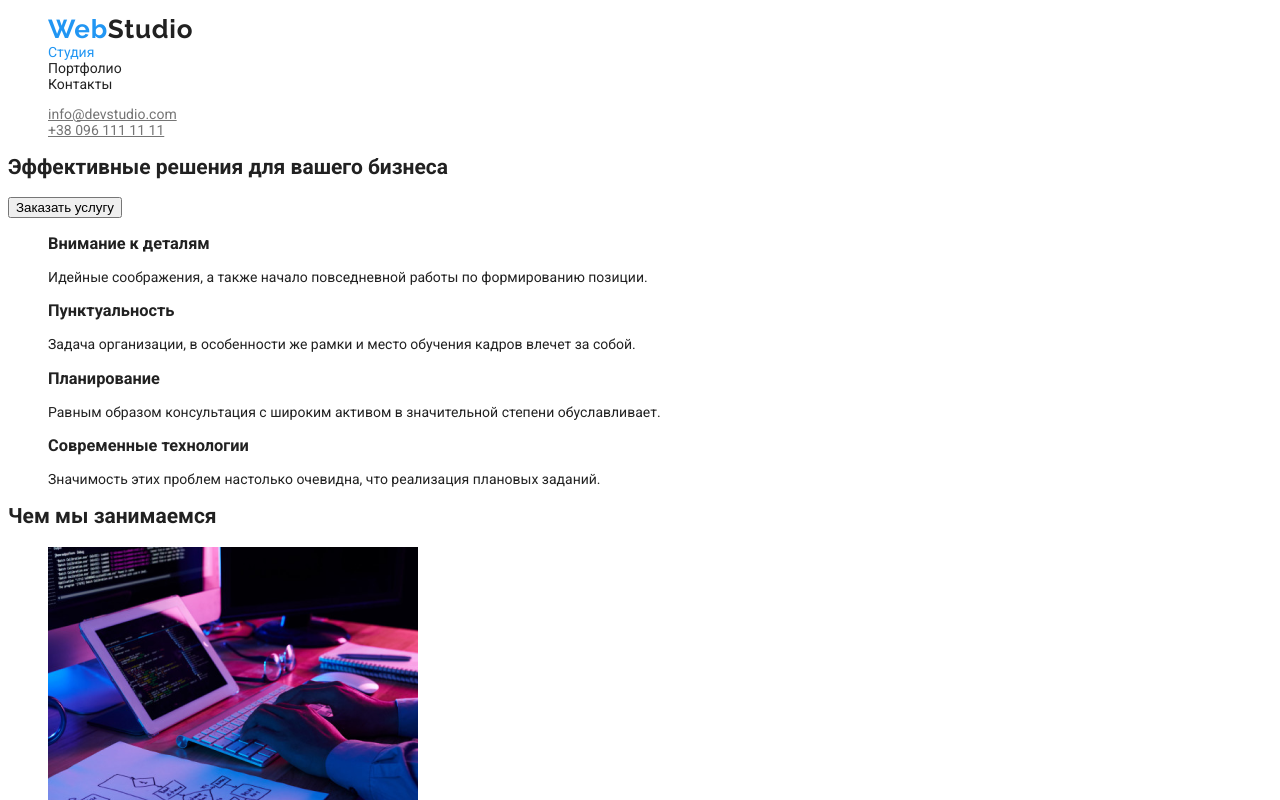
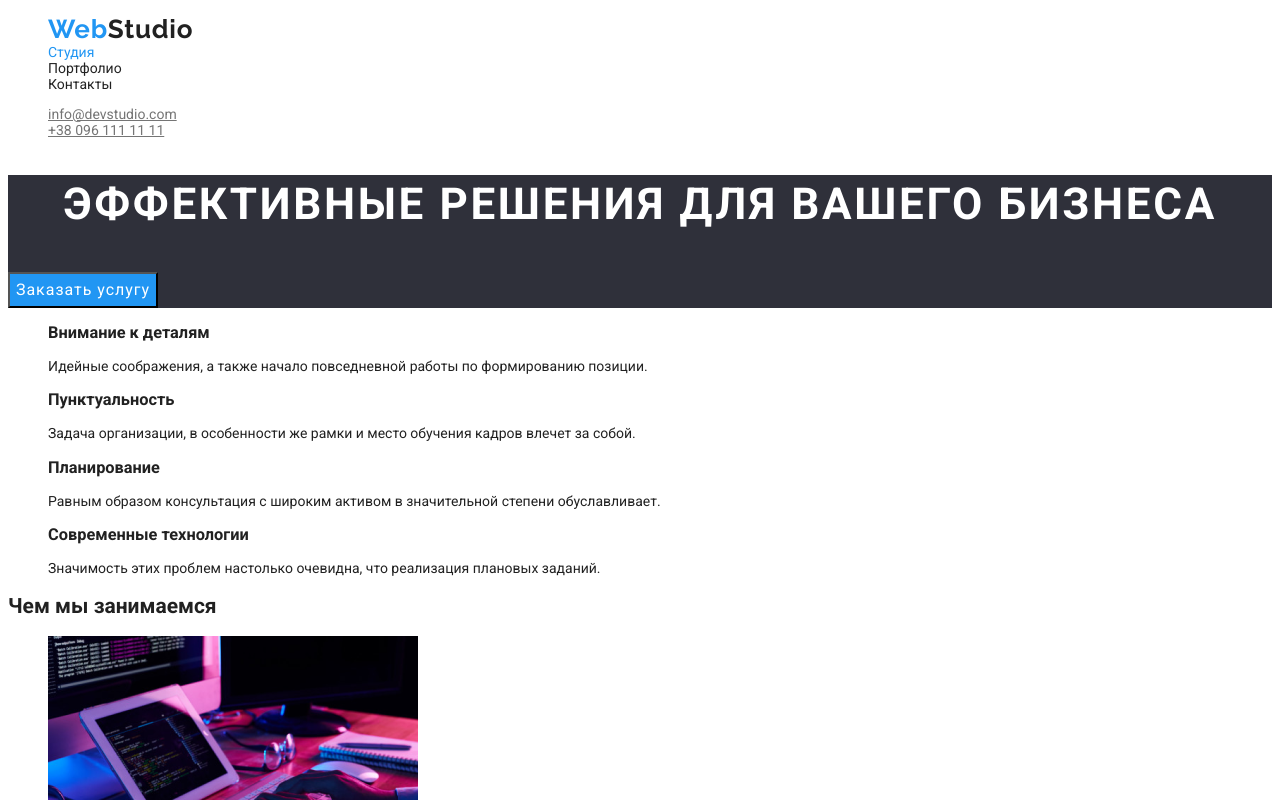
Before and after one commit to Terzeman/goit-markup-hw-02, a plain HTML site: page index.html in a window 1280 px wide. Shown: the top 800 px of the page. Drawn offline with Linux system fonts and the light colour scheme.

Commit message:
Перша секція, заголовок

```diff
--- a/css/style.css
+++ b/css/style.css
@@ -61,3 +61,31 @@ body{
 .contact:hover{
     color: var(--accent-color);
 }
+
+
+/* Main */
+
+.section{
+    background-color: #2F303A;
+}
+
+.title{
+    color: var(--primary-white-color);
+    font-family: var(--main-font);
+    font-size: 44px;
+    line-height: 1.36;
+    text-align: center;
+    letter-spacing: 0.06em;
+    text-transform: uppercase;
+}
+
+.button{
+    color: var(--primary-white-color);
+    background-color: var(--accent-color);
+    font-family: 'Roboto';
+    font-size: 16px;
+    line-height: 1.88;
+    text-align: center;
+    letter-spacing: 0.06em;
+    align-items: center;
+}
--- a/index.html
+++ b/index.html
@@ -32,6 +32,8 @@
         <h1 class="title">Эффективные решения для вашего бизнеса</h1>
         <button class="button" type="button">Заказать услугу</button>
        </section>
+
+<!-- About -->
 
      <div class="about">
         <section>
@@ -115,7 +117,7 @@
       </main>
       <!-- Підвал -->
       <footer class="footer">
-        <a href="#"><span>Web</span>Studio</a>
+        <a class="logo" href="#"><span class="h-logo">Web</span>Studio</a>
         <address>
             <ul class="list">
                 <li><a href=""г. Киев, пр-т Леси Украинки, 26></a></li>
```
